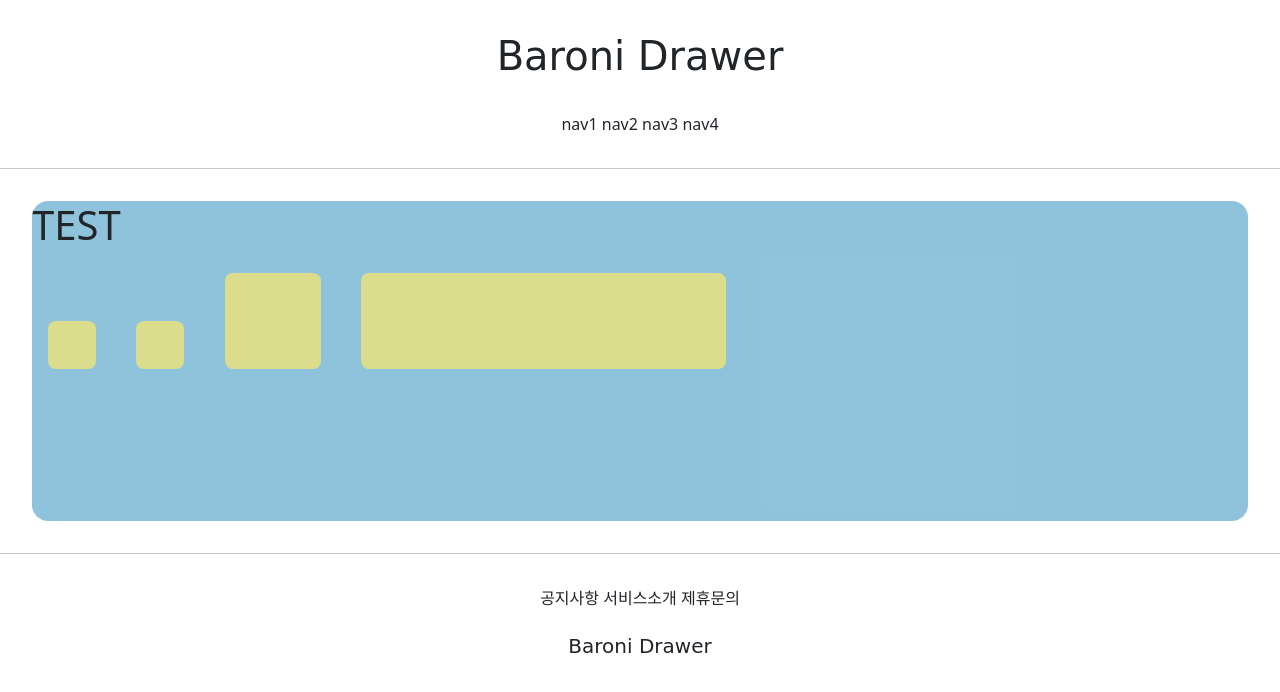
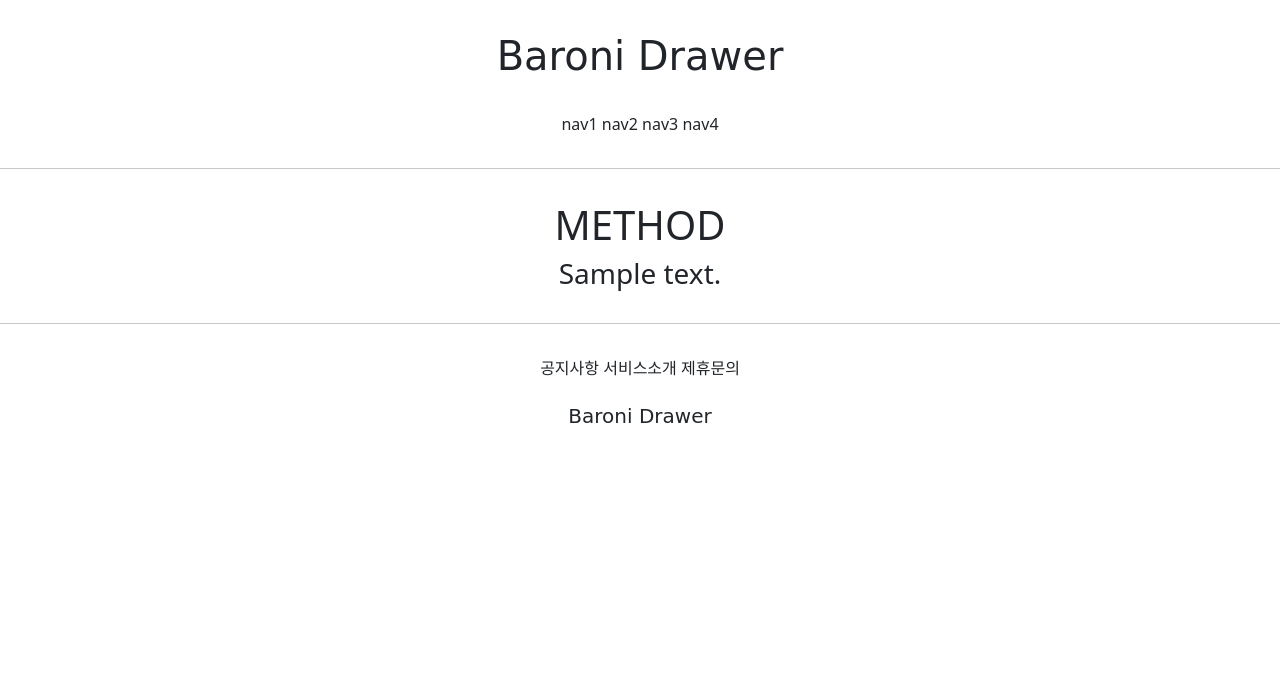
Before and after one commit to 2Danchoo/GAI_WA_2, a Django app: template accountapp/templates/accountapp/hello_world.html in a window 1280 px wide. Shown: the top 692 px of the page. Run offline with Django 3.2, Linux system fonts and the light colour scheme; the template is opened without the code that fills it: most values are stand-ins (such as "Sample title", 1, 10 or a date in 2020); some web fonts are replaced.

Commit message:
21-07-08 django first project _ class 2 - commit 2

```diff
--- a/accountapp/templates/accountapp/hello_world.html
+++ b/accountapp/templates/accountapp/hello_world.html
@@ -2,29 +2,11 @@
 
 {% block contents %}
 
-    <style>
 
-    .testing {
-        background-color: rgba(255, 233, 103, 0.68);
-        height: 48px;
-        width: 48px;
-        margin: 1rem;
-        border-radius: .5rem;
-        display: inline-block;
-    }
+    <div style="margin: 2rem; text-align: center">
+        <h1>METHOD</h1>
 
-    </style>
-
-    <div style="height: 20rem; background-color: rgba(119,182,212,0.82);
-    margin: 2rem; border-radius:1rem; font-size: 2rem; overflow: scroll">
-        <h1>TEST</h1>
-
-    <div class="testing" style="height: 48px; width: 48px"></div>
-    <div class="testing" style="height: 3rem; width: 3rem"></div>
-    <div class="testing" style="height: 3em; width: 3em"></div>
-    <div class="testing" style="height: 30%; width: 30%"></div>
-
-
+        <h3>{{ text }}</h3>
 
     </div>
 
```
Also changed, not shown: accountapp/views.py (+6 -1 lines).
